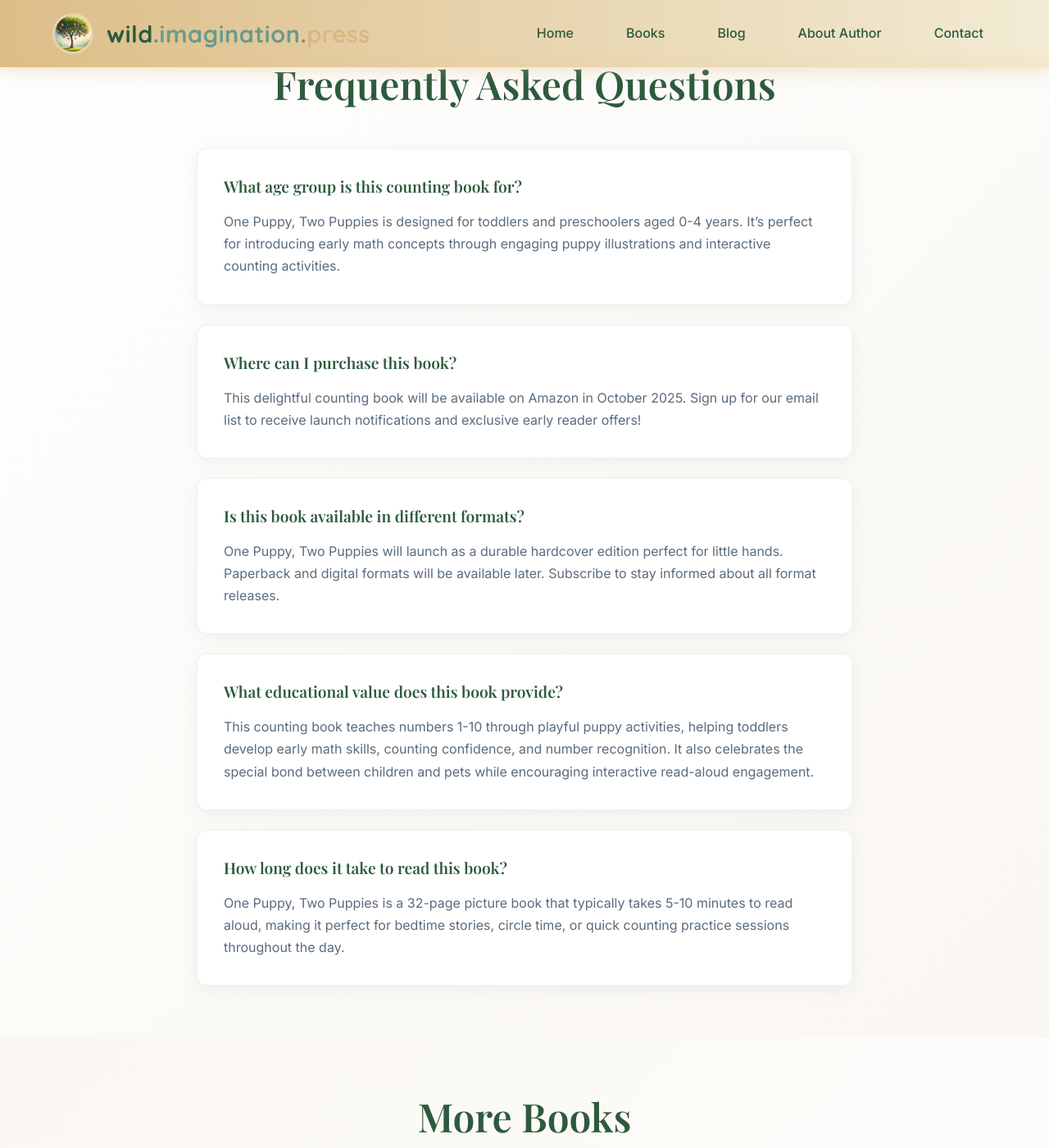
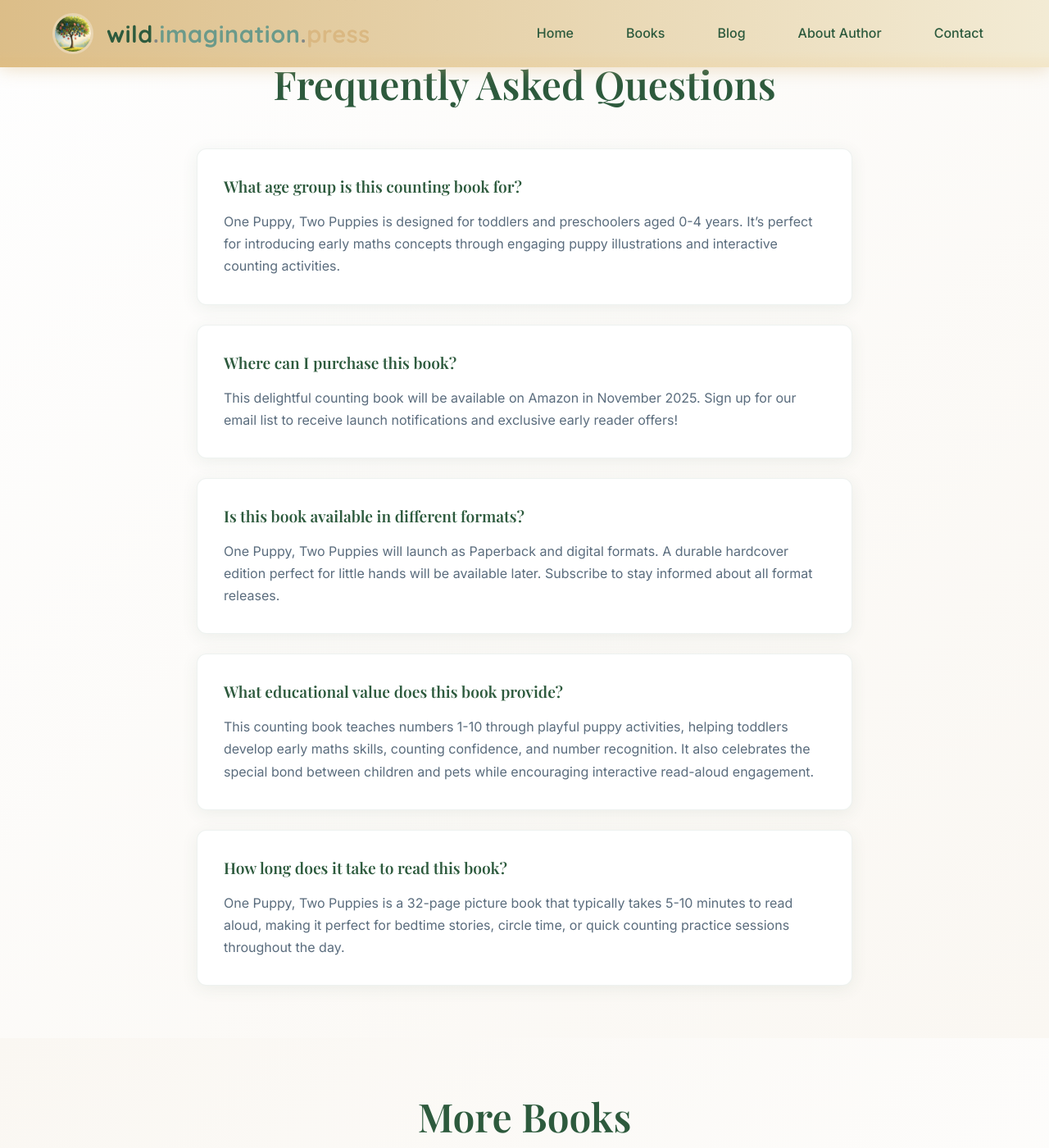
Before and after one commit to lichner/wildimaginationpress, a Jekyll site: the page built from _books/one-puppy-two-puppies.html, in a window 1280 px wide and 1400 px high, scrolled down 1298 px. Shown: the whole window at 82% size. Built offline with Jekyll 4.4.1, drawn with Linux system fonts in a browser that asks for light colours.

Commit message:
Fix FAQs

```diff
--- a/_books/bushlandia.html
+++ b/_books/bushlandia.html
@@ -43,10 +43,10 @@ faq:
     answer: "Bushlandia will be available on Amazon in late 2025. Join our email list to be notified as soon as it launches and receive exclusive updates about the release!"
 
   - question: "Is this available as an ebook or paperback?"
-    answer: "Bushlandia will launch as a premium hardcover edition, with ebook and paperback formats to follow. Subscribe to our newsletter for format availability updates and launch notifications."
+    answer: "Bushlandia will launch as an ebook and paperback format with a premium hardcover edition to follow. Subscribe to our newsletter for format availability updates and launch notifications."
 
   - question: "Are there reading guides or activity sheets available?"
-    answer: "Yes! We'll provide free reading guides, environmental activity sheets, and creative play resources for parents and educators. Sign up for our newsletter to receive these complementary materials when the book launches."
+    answer: "Yes! We are working on this so keep your eyes peeled and sign up for our newsletter to be updated when the Teacher Resource book launches.The Teacher Resource book will be suitable for both educators and parents."
 
   - question: "What makes Bushlandia special?"
     answer: "Bushlandia uniquely combines adventure storytelling with environmental education, set against authentic Australian bush settings featuring native wildlife. It teaches sustainability and environmental stewardship while sparking imagination, making learning about nature an exciting adventure rather than a lesson."
--- a/_books/one-puppy-two-puppies.html
+++ b/_books/one-puppy-two-puppies.html
@@ -17,7 +17,7 @@ features:
 
 # SEO & Marketing
 description: "A delightful counting book following ten playful puppies through fun daily activities. Perfect for toddlers learning numbers while celebrating the bond between children and their beloved pets."
-keywords: "counting books for toddlers, puppy books, numbers 1-10, preschool books, toddler learning, animal books, interactive counting, early math, bedtime stories, ages 0-4"
+keywords: "counting books for toddlers, puppy books, numbers 1-10, preschool books, toddler learning, animal books, interactive counting, early maths, bedtime stories, ages 0-4"
 
 # Book Details
 amazon_link: "#preorder"
@@ -35,16 +35,16 @@ twitter_image: "/assets/images/books/onepuppytwopuppies-twitter.jpg"
 # FAQ
 faq:
   - question: "What age group is this counting book for?"
-    answer: "One Puppy, Two Puppies is designed for toddlers and preschoolers aged 0-4 years. It's perfect for introducing early math concepts through engaging puppy illustrations and interactive counting activities."
+    answer: "One Puppy, Two Puppies is designed for toddlers and preschoolers aged 0-4 years. It's perfect for introducing early maths concepts through engaging puppy illustrations and interactive counting activities."
 
   - question: "Where can I purchase this book?"
-    answer: "This delightful counting book will be available on Amazon in October 2025. Sign up for our email list to receive launch notifications and exclusive early reader offers!"
+    answer: "This delightful counting book will be available on Amazon in November 2025. Sign up for our email list to receive launch notifications and exclusive early reader offers!"
 
   - question: "Is this book available in different formats?"
-    answer: "One Puppy, Two Puppies will launch as a durable hardcover edition perfect for little hands. Paperback and digital formats will be available later. Subscribe to stay informed about all format releases."
+    answer: "One Puppy, Two Puppies will launch as Paperback and digital formats.  A durable hardcover edition perfect for little hands will be available later. Subscribe to stay informed about all format releases."
 
   - question: "What educational value does this book provide?"
-    answer: "This counting book teaches numbers 1-10 through playful puppy activities, helping toddlers develop early math skills, counting confidence, and number recognition. It also celebrates the special bond between children and pets while encouraging interactive read-aloud engagement."
+    answer: "This counting book teaches numbers 1-10 through playful puppy activities, helping toddlers develop early maths skills, counting confidence, and number recognition. It also celebrates the special bond between children and pets while encouraging interactive read-aloud engagement."
 
   - question: "How long does it take to read this book?"
     answer: "One Puppy, Two Puppies is a 32-page picture book that typically takes 5-10 minutes to read aloud, making it perfect for bedtime stories, circle time, or quick counting practice sessions throughout the day."
```
